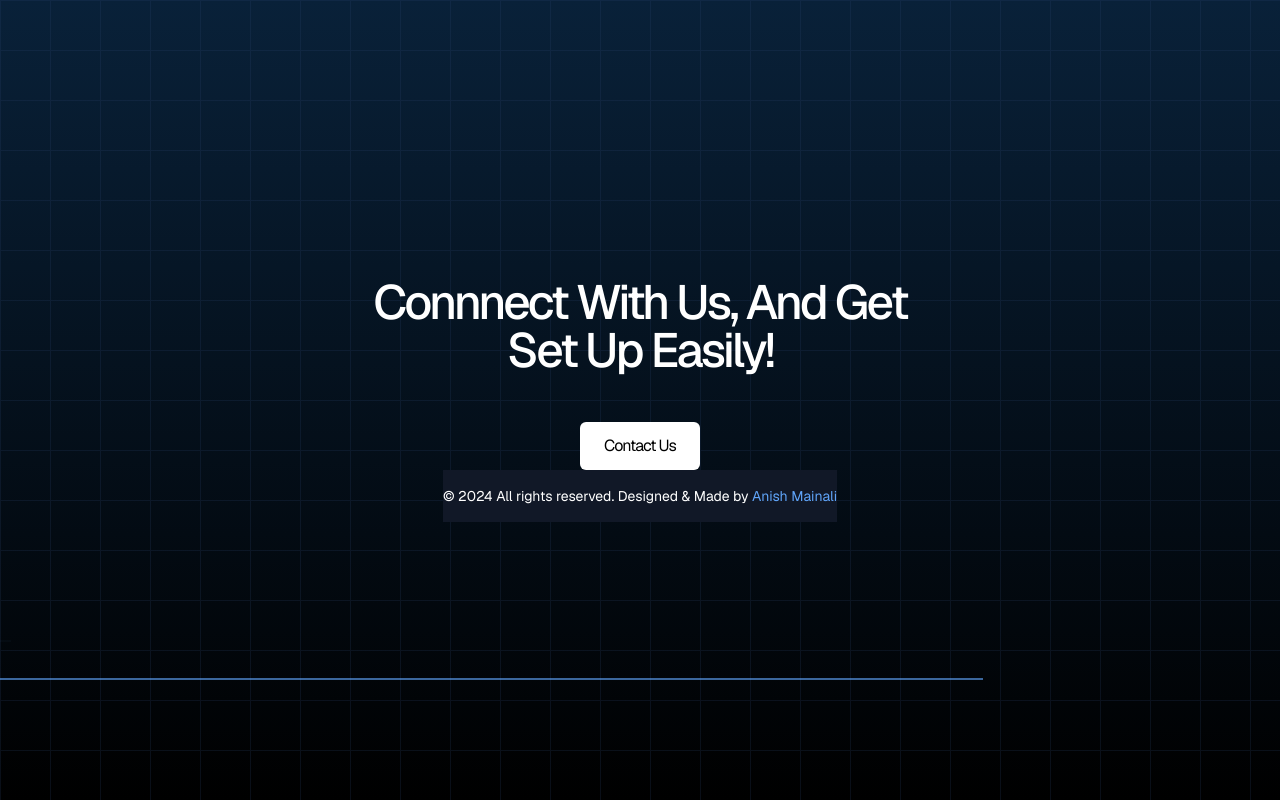
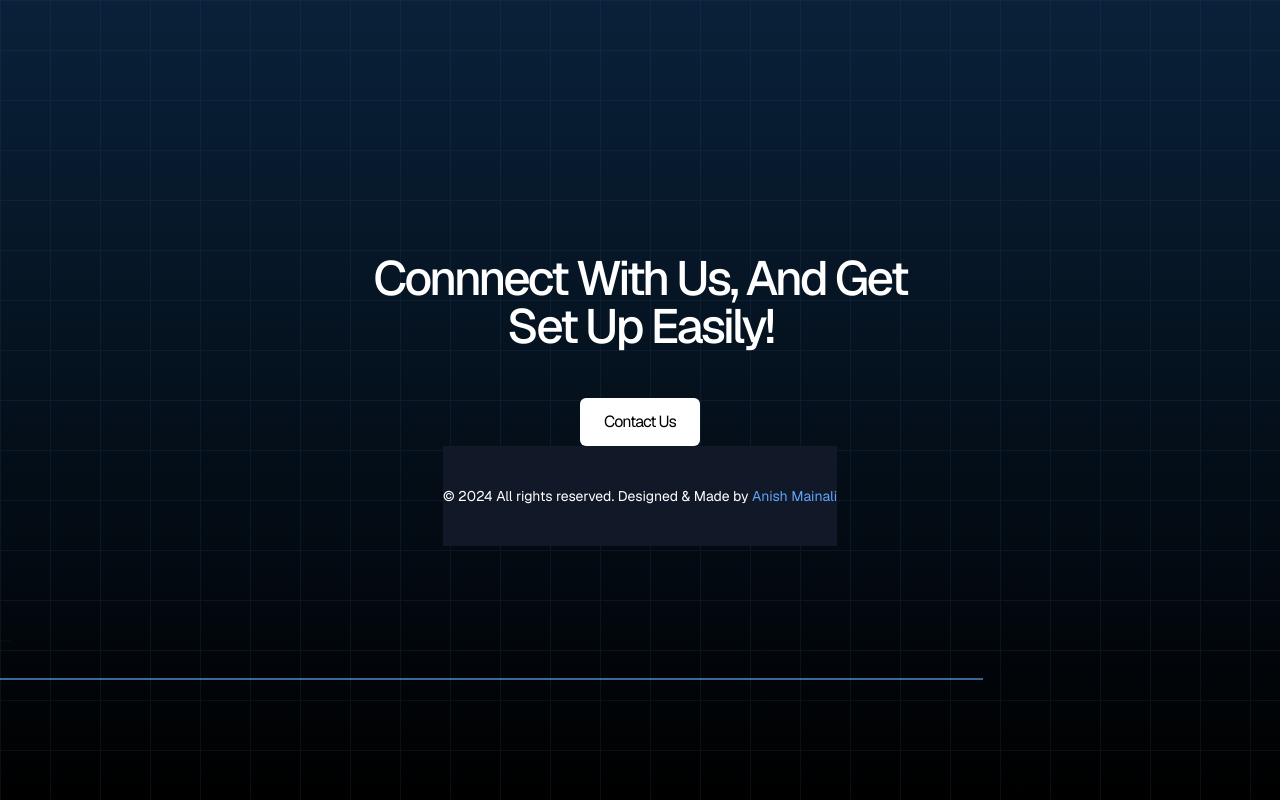
Before and after one commit to nishanneupane/hr-outsourcing, a Next.js app: page / in a window 1280 px wide. Shown: the part 3532-4332 px from the top of the page. Built offline with nearby package versions, Linux system fonts and the light colour scheme.

Commit message:
Update cta.jsx

```diff
--- a/src/sections/cta.jsx
+++ b/src/sections/cta.jsx
@@ -88,7 +88,7 @@ const CTA = () => {
 
                     </div>
                 </motion.div>
-                     <p className="text-sm bg-gray-900 text-white text-center py-4">
+                     <p className="text-sm bg-gray-900 text-white text-center py-10">
         © 2024 All rights reserved. Designed & Made by{" "}
         <a
           href="https://anish-10.vercel.app"
```
